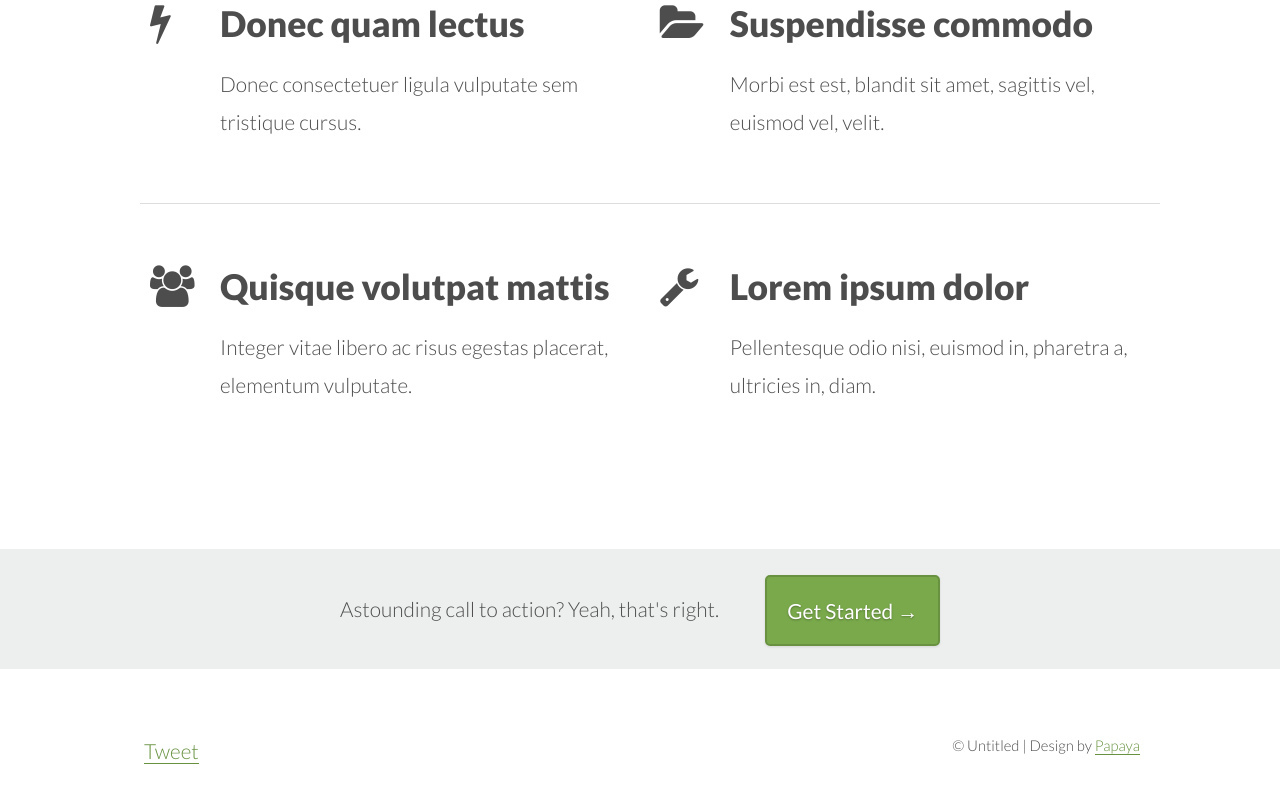
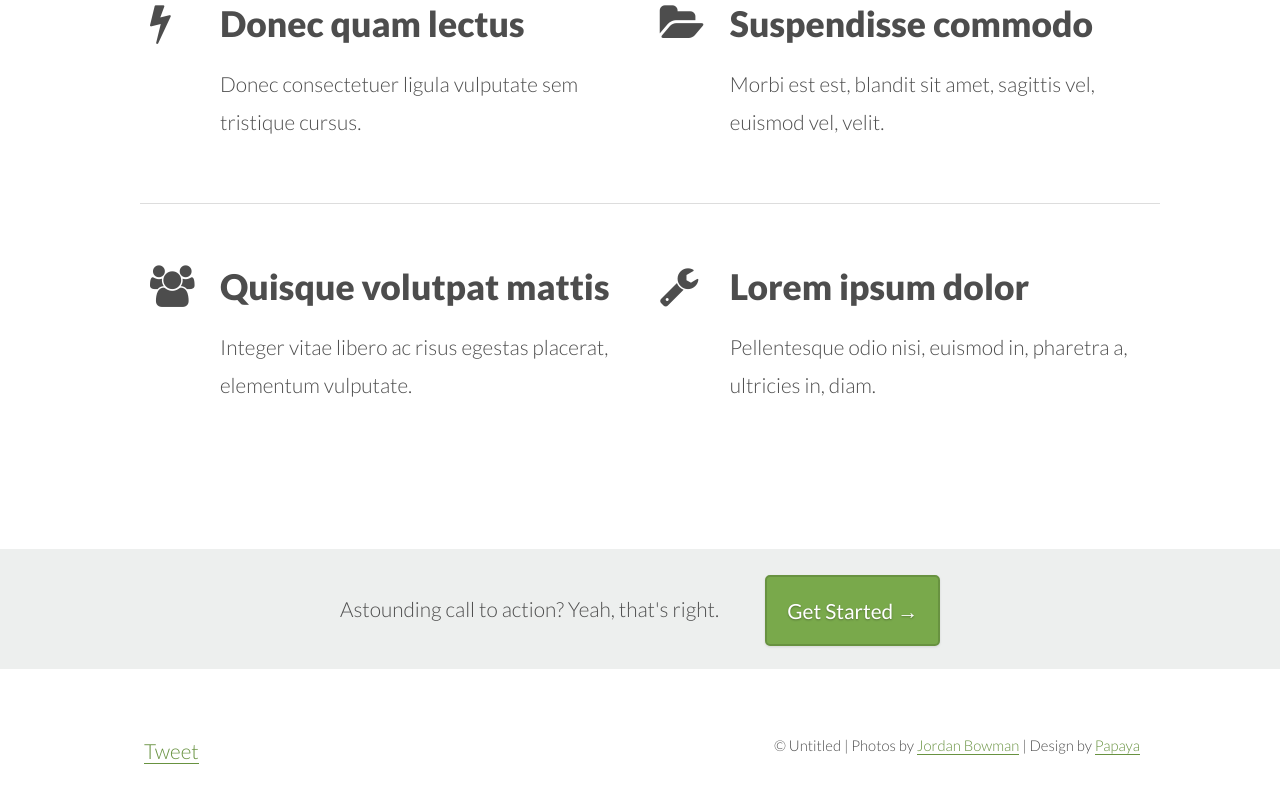
Before and after one commit to jrdnbwmn/fore, a plain HTML site: page index.html in a window 1280 px wide. Shown: the part 4233-5036 px from the top of the page. Drawn offline with nearby package versions, Linux system fonts and the light colour scheme.

Commit message:
Updated readme

```diff
--- a/index.html
+++ b/index.html
@@ -242,7 +242,7 @@
                     </div>
                 </div>
                 <div id="footer-text" class="small">
-                <p>&copy; Untitled | Design by <a href="http://www.eatapapaya.com">Papaya</a></p>
+                <p>&copy; Untitled | Photos by <a href="http://www.jrdnbwmn.com">Jordan Bowman</a> | Design by <a href="http://www.eatapapaya.com">Papaya</a></p>
                 </div>
             </div>
         </footer>
```
Also changed, not shown: 1 other file.
